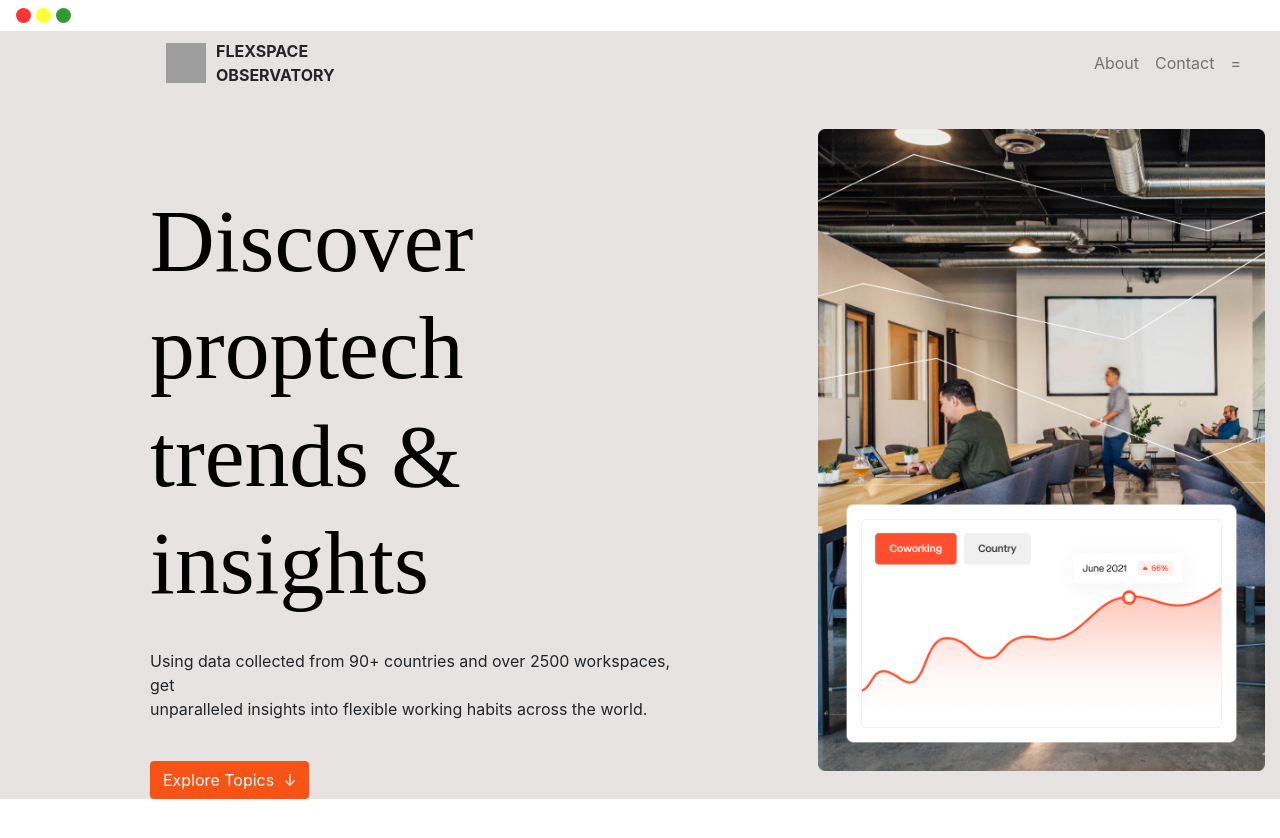
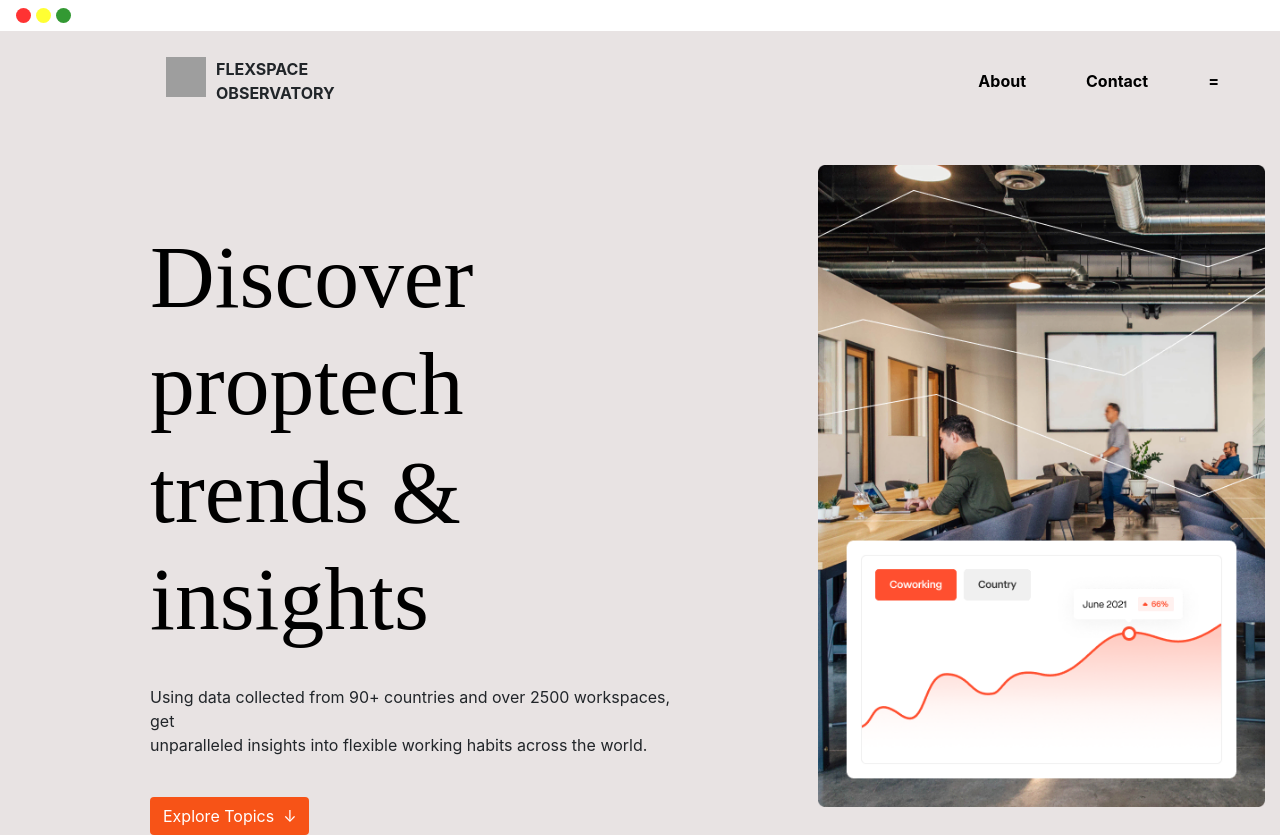
Before and after one commit to mvk24/Flexspace-Observatory, a plain HTML site: page index.html in a window 1280 px wide. Shown: the top 838 px of the page. Drawn offline with nearby package versions, Linux system fonts and the light colour scheme; grey boxes are pictures that could not be loaded.

Commit message:
Responsive up to services are done excluding navbar-logo which is in progress

```diff
--- a/index.html
+++ b/index.html
@@ -3,7 +3,7 @@
 <head>
   <meta charset="UTF-8">
   <meta name="viewport" content="width=device-width, initial-scale=1.0">
-  <title>Responsive Page</title>
+  <title>Flexspace Observatory</title>
   <link rel="stylesheet" href="https://maxcdn.bootstrapcdn.com/bootstrap/4.5.2/css/bootstrap.min.css">
   <link rel="stylesheet" href="style.css">
 </head>
--- a/style.css
+++ b/style.css
@@ -34,7 +34,7 @@
 
 .navbar-logo {
     display: flex;
-    align-items: center;
+    /* align-items: center; */
 }
 
 .navbar-logo img {
@@ -48,6 +48,14 @@
     font-weight: bold;
 }
 
+.back .navbar-nav .nav-item a{
+    color: black;
+    font-weight: bold;
+    padding: 30px;
+}
+.back .navbar-nav .nav-item a :hover{
+  text-decoration: none;
+}
 
 /* background section 1 */
 
@@ -145,4 +153,7 @@
     .row{
         padding: 0 20% 0 0%;
     }
+    /* .back .navbar-logo{
+
+    } */
 }
```
